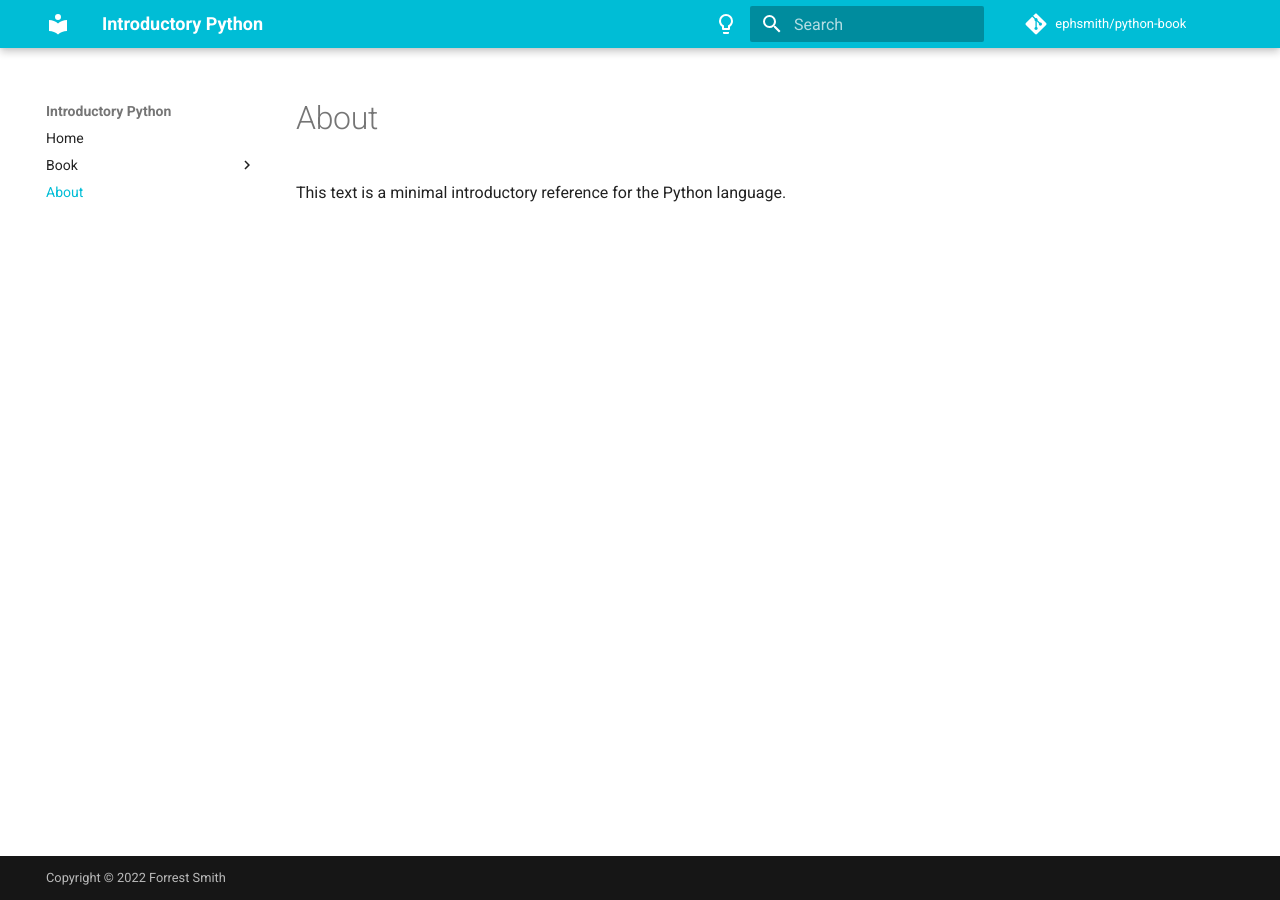
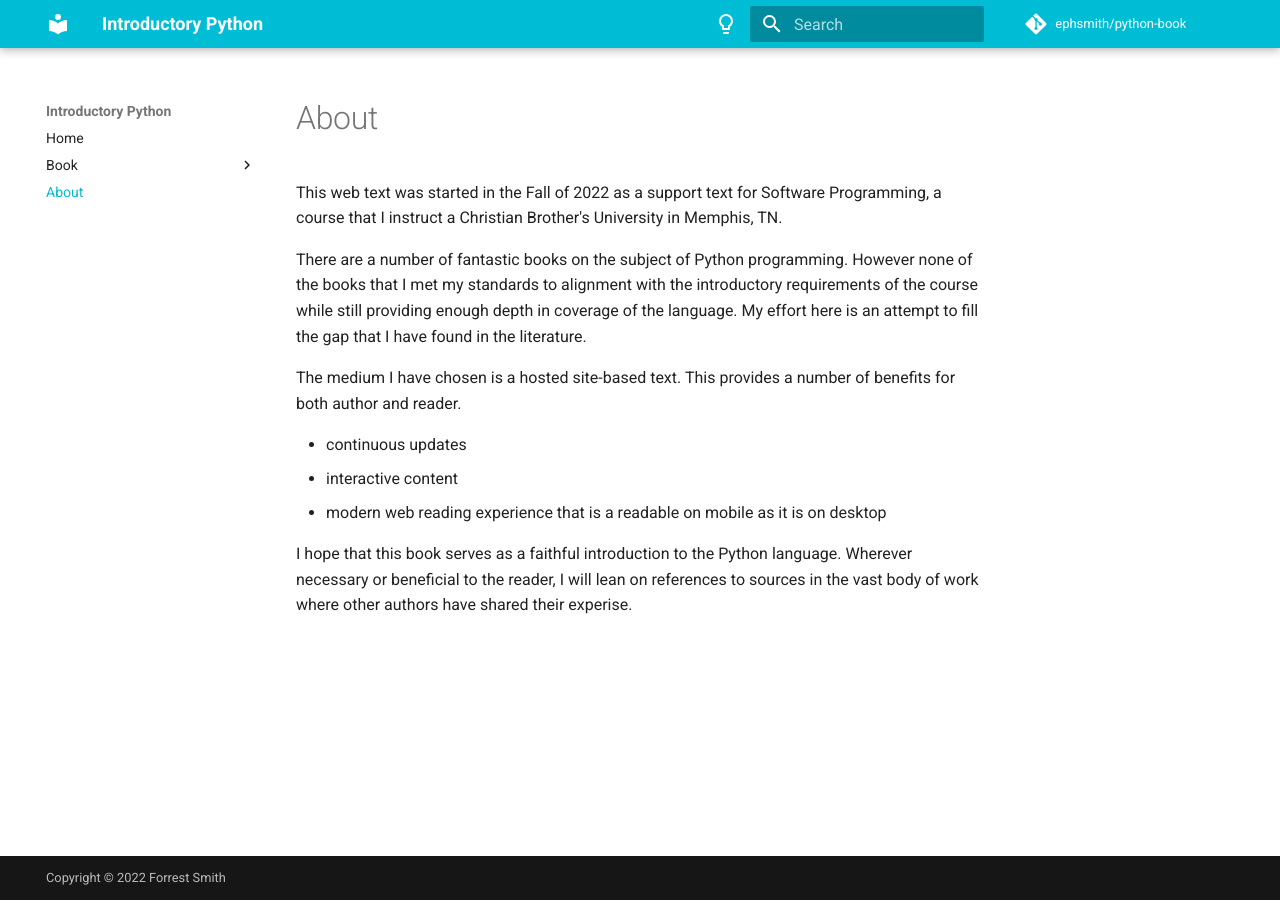
Before and after one commit to ephsmith/python-book, an MkDocs documentation site: the page built from docs/about.md, in a window 1280 px wide. Built offline with MkDocs 1.6.1 and Material for MkDocs 9.7.7, drawn with Linux system fonts in a browser that asks for light colours; comment, search, counter and statistics services are not loaded.

Commit message:
updated about

```diff
--- a/docs/about.md
+++ b/docs/about.md
@@ -1,2 +1,23 @@
 # About
-This text is a minimal introductory reference for the Python language.
+This web text was started in the Fall of 2022 as a support text for
+Software Programming, a course that I instruct a Christian Brother's
+University in Memphis, TN.
+
+There are a number of fantastic books on the subject of Python
+programming. However none of the books that I met my standards to
+alignment with the introductory requirements of the course while still providing
+enough depth in coverage of the language. My effort here is an
+attempt to fill the gap that I have found in the literature.
+
+The medium I have chosen is a hosted site-based text. This provides a
+number of benefits for both author and reader.
+
+- continuous updates
+- interactive content
+- modern web reading experience that is a readable on mobile as it is
+  on desktop
+
+I hope that this book serves as a faithful introduction to the Python
+language. Wherever necessary or beneficial to the reader, I will lean
+on references to sources in the vast body of work where other authors
+have shared their experise.
--- a/mkdocs.yml
+++ b/mkdocs.yml
@@ -14,6 +14,8 @@ nav:
       - 'Chapter 01': 'chapter-01.md'
       - 'Chapter 02': 'chapter-02.md'
     - About: about.md
+
+
 
 markdown_extensions:
   - pymdownx.critic
@@ -47,7 +49,6 @@ plugins:
   - git-revision-date-localized:
       enable_creation_date: true
 
-
 extra_css:
   - css/hint.min.css
 
@@ -56,6 +57,8 @@ theme:
   features:
     - header.autohide
     - content.code.annotate
+    - navigation.tracking
+    - navigation.top
   palette:
     # Palette toggle for light mode
     - scheme: default
```
